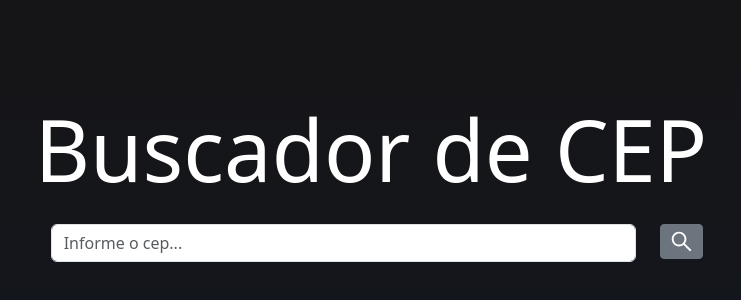
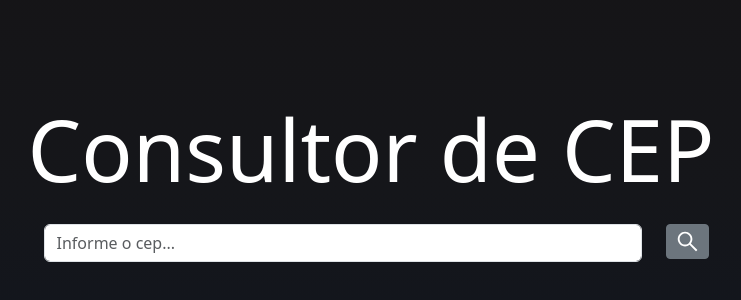
Before and after one commit to JWeberDEV/React-CEP-Finder, a React (Vite) app: page / in a window 1280 px wide. Shown: the part 212-512 px from the top of the page, without its empty margins (269-1010 px from the left). Built offline with nearby package versions, Linux system fonts and the light colour scheme.

Commit message:
altera o nome para consultor ao invéz de buscador

```diff
--- a/src/App.jsx
+++ b/src/App.jsx
@@ -37,7 +37,7 @@ function App() {
   return (
     <>
       <Container>
-        <h1 className="title">Buscador de CEP</h1>
+        <h1 className="title">Consultor de CEP</h1>
         <Row className="d-flex justify-content-center p-3">
 
           <Col md='11'>
```
